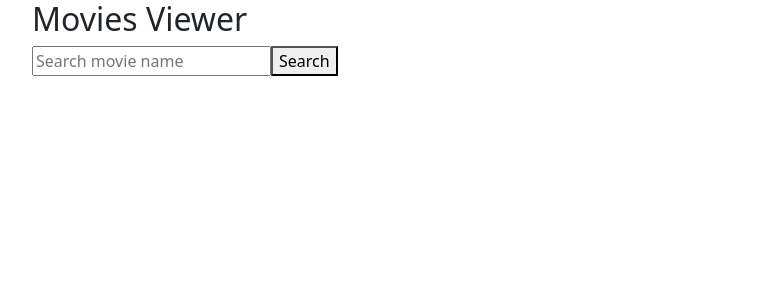
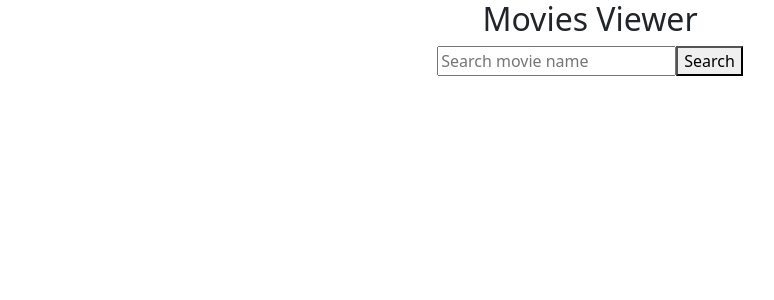
Before and after one commit to truthfool/moviesviewer, a React (Create React App) app: page / in a window 1280 px wide. Shown: the top 300 px of the page, without its empty margins (50-824 px from the left). Built offline with nearby package versions, Linux system fonts and the light colour scheme.

Commit message:
my-changes

```diff
--- a/package.json
+++ b/package.json
@@ -14,7 +14,7 @@
     "web-vitals": "^2.1.4"
   },
   "scripts": {
-    "start": "PORT=3006 react-scripts start",
+    "start": " react-scripts start",
     "build": "react-scripts build",
     "test": "react-scripts test",
     "eject": "react-scripts eject"
--- /dev/null
+++ b/src/App.css
@@ -0,0 +1,24 @@
+.App {
+  width: 100%;
+}
+.App .Home {
+  width: 100%;
+  display: flex;
+  justify-content: center;
+  margin-bottom: 20px;
+  flex-direction: column;
+}
+.App .Home .heading {
+  display: flex;
+  justify-content: center;
+}
+.App .Home .Searchbar {
+  display: flex;
+  justify-content: center;
+}
+.App .movies-list {
+  margin: auto;
+  width: 90%;
+  display: flex;
+  flex-wrap: wrap;
+}
--- a/src/App.js
+++ b/src/App.js
@@ -1,5 +1,6 @@
 import React, { useState } from 'react';
 import MovieCard from './components/MovieCard';
+import './App.css'
 
 function App() {
 
@@ -16,15 +17,17 @@ function App() {
 
   return (
     <div className="App">
-      <div className="container">
-          <h2>Movies Viewer</h2>
-          <input
+      <div className="Home">
+        <div className='heading'> <h2>Movies Viewer</h2></div>
+
+          <div className='Searchbar'> <input
           value={searchTerm}
           onChange={(e)=>{setSearchTerm(e.target.value)}}
           placeholder="Search movie name"
           >
           </input>
-          <button onClick={()=>{searchMovieName(searchTerm)}}>Search</button>
+          <button onClick={()=>{searchMovieName(searchTerm)}}>Search</button></div>
+
       </div>
       <div className="movies-list">
         {movienames.map((movie)=>(
--- a/src/components/MovieCard.jsx
+++ b/src/components/MovieCard.jsx
@@ -1,22 +1,44 @@
-import React from 'react'
+import React from "react";
 import Card from "react-bootstrap/Card";
 
-function MovieCard({movie}) {
-  console.log(movie)
+function MovieCard({ movie }) {
+  console.log(movie);
   return (
-    <div className="card">
-        <Card style={{ width: '18rem', height:'5rem' }}>
-            <Card.Img variant="top" src={movie.Poster!=='N/A'?movie.Poster:"https://via.placeholder.com/400"} alt={"No Image"} />
+    <>
+      <Card
+        style={{
+          width: "23%",
+          height: "350px",
+          marginRight: "22px",
+          marginBottom: "15px",
+        }}
+      >
+        <Card.Img
+          style={{
+            width: "98%",
+            height: "180px",
+            margin: "auto",
+            marginTop: "5px",
+          }}
+          variant="top"
+          src={
+            movie.Poster !== "N/A"
+              ? movie.Poster
+              : "https://via.placeholder.com/400"
+          }
+          alt={"No Image"}
+        />
         <Card.Body>
           <Card.Title>{movie.Title}</Card.Title>
           <Card.Text>
-                Year : {movie.imdbID}<br/>
+            Year : {movie.imdbID}
+            <br />
             Type : {movie.Type}
           </Card.Text>
         </Card.Body>
       </Card>
-    </div>
-  )
+    </>
+  );
 }
 
-export default MovieCard
+export default MovieCard;
```
Lines whose indentation alone changed are shown as unchanged.
